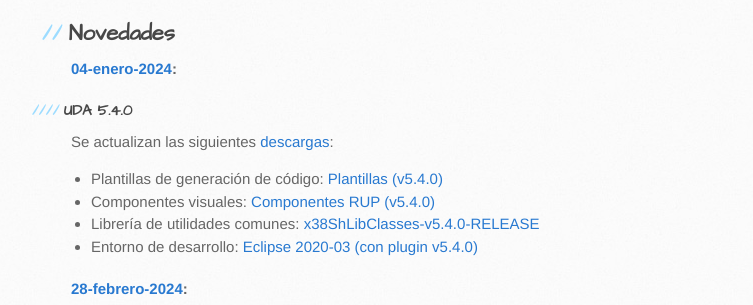
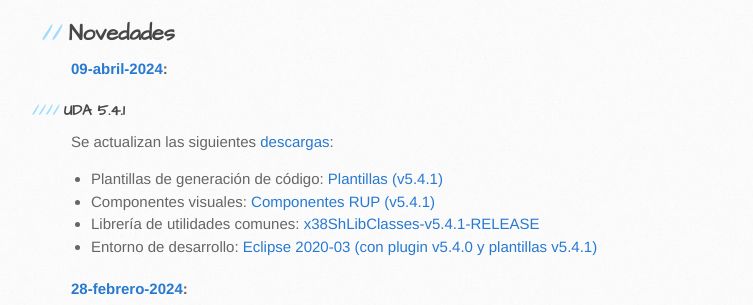
Before and after one commit to UDA-EJIE/uda-ejie.github.io, a plain HTML site: page index.html in a window 1280 px wide. Shown: the part 1843-2148 px from the top of the page, without its empty margins (99-852 px from the left). Drawn offline with Linux system fonts and the light colour scheme.

Commit message:
Actualizar con versión 5.4.1

```diff
--- a/index.html
+++ b/index.html
@@ -51,14 +51,14 @@
 
 
 				<h2>Novedades</h2>
-				<b><a href='https://github.com/UDA-EJIE/uda-ejie.github.io/wiki/Actualizar'>04-enero-2024</a>:</b>
-				<h4>UDA 5.4.0</h4>
+				<b><a href='https://github.com/UDA-EJIE/uda-ejie.github.io/wiki/Actualizar'>09-abril-2024</a>:</b>
+				<h4>UDA 5.4.1</h4>
 				Se actualizan las siguientes <a href='https://drive.google.com/drive/folders/1GVDxDsi8dkbxrfP35XC5BHJYk_QMFsrJ' target='_blank'>descargas</a>:<br>
 				<ul>
-				<li>Plantillas de generación de código: <a href='https://github.com/UDA-EJIE/udaTemplates/releases/download/v5.4.0/templates-v5.4.0.zip'>Plantillas (v5.4.0)</a></li>
-				<li>Componentes visuales: <a href='https://github.com/UDA-EJIE/udaRUP/releases/download/v5.4.0/rup-v5.4.0.zip'>Componentes RUP (v5.4.0)</a></li>
-				<li>Librería de utilidades comunes: <a href='https://github.com/UDA-EJIE/udaLib/releases/tag/v5.4.0'>x38ShLibClasses-v5.4.0-RELEASE</a></li>
-				<li>Entorno de desarrollo: <a href='https://drive.google.com/file/d/1SHYllx9es2tm_Upd1aeBHawVk3LDy2eq/view'>Eclipse 2020-03 (con plugin v5.4.0)</a></li>
+				<li>Plantillas de generación de código: <a href='https://github.com/UDA-EJIE/udaTemplates/releases/download/v5.4.1/templates-v5.4.1.zip'>Plantillas (v5.4.1)</a></li>
+				<li>Componentes visuales: <a href='https://github.com/UDA-EJIE/udaRUP/releases/download/v5.4.1/rup-v5.4.1.zip'>Componentes RUP (v5.4.1)</a></li>
+				<li>Librería de utilidades comunes: <a href='https://github.com/UDA-EJIE/udaLib/releases/tag/v5.4.1'>x38ShLibClasses-v5.4.1-RELEASE</a></li>
+				<li>Entorno de desarrollo: <a href='https://drive.google.com/file/d/1lcWB6js0Wfyo_xkvndIKFWxhK20Y8cRg/view'>Eclipse 2020-03 (con plugin v5.4.0 y plantillas v5.4.1)</a></li>
 
 				</ul>
 
```
